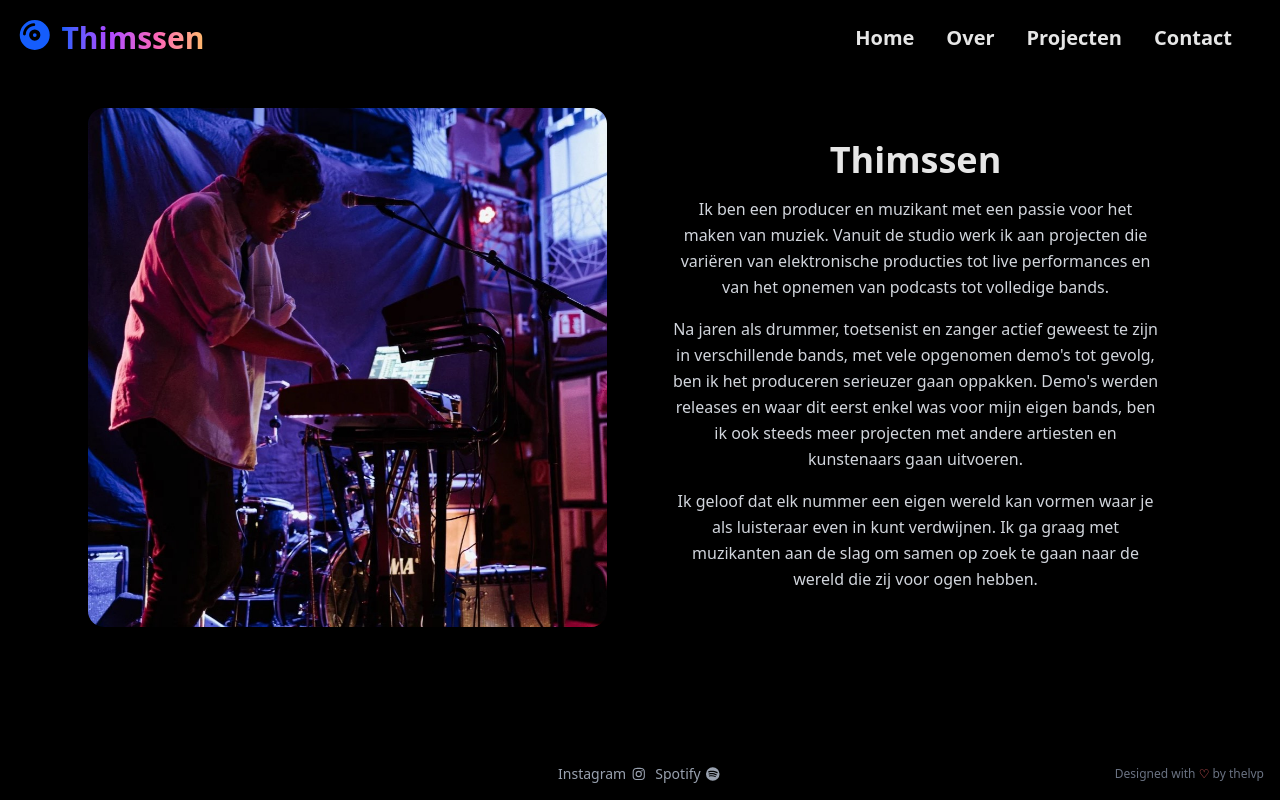
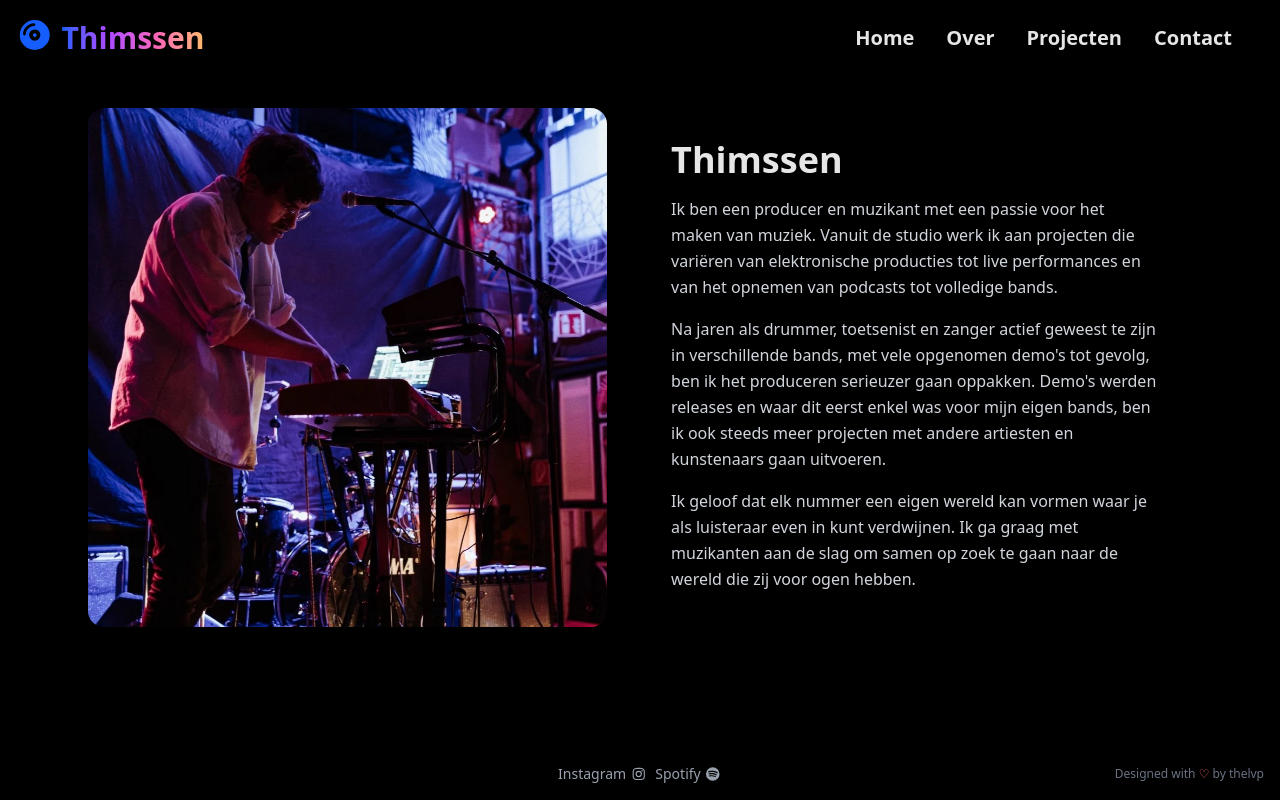
Before and after one commit to thelvp/thimssen, a React (Vite) app: page /about in a window 1280 px wide. Built offline with nearby package versions, Linux system fonts and the light colour scheme; the HTML template or start-up script is replaced by a standard one.

Commit message:
Update text formatting About page

```diff
--- a/src/pages/About.tsx
+++ b/src/pages/About.tsx
@@ -1,10 +1,8 @@
 import echoBeach from '../assets/thimssen_about.jpg';
 
 export function About() {
-  const paragraphStyle = 'mb-4 leading-relaxed text-sm sm:text-base';
-
   return (
-    <div className="mx-auto flex max-w-6xl flex-col items-center justify-center gap-12 px-6 py-8 md:flex-row md:items-start md:gap-16">
+    <div className="mx-auto flex max-w-6xl flex-col items-center justify-center gap-12 px-6 py-8 text-start md:flex-row md:items-start md:gap-16">
       <div className="w-full md:w-1/2">
         <div className="aspect-square w-full overflow-hidden rounded-2xl shadow-lg">
           <img
@@ -19,22 +17,27 @@ export function About() {
         <h2 className="mb-4 text-3xl font-bold text-white/90 sm:text-4xl">
           Thimssen
         </h2>
-        <p className={paragraphStyle}>
-          Ik ben een producer en muzikant met een passie voor het maken van muziek.
-          Vanuit de studio werk ik aan projecten die variëren van elektronische producties
-          tot live performances en van het opnemen van podcasts tot volledige bands.
-        </p>
-        <p className={paragraphStyle}>
-          Na jaren als drummer, toetsenist en zanger actief geweest te zijn in verschillende bands,
-          met vele opgenomen demo's tot gevolg, ben ik het produceren serieuzer gaan oppakken. Demo's
-          werden releases en waar dit eerst enkel was voor mijn eigen bands, ben ik ook steeds meer
-          projecten met andere artiesten en kunstenaars gaan uitvoeren.
-        </p>
-        <p className={paragraphStyle}>
-          Ik geloof dat elk nummer een eigen wereld kan vormen waar je als luisteraar even
-          in kunt verdwijnen. Ik ga graag met muzikanten aan de slag om samen op zoek te
-          gaan naar de wereld die zij voor ogen hebben.
-        </p>
+        <div className="text-sm leading-relaxed sm:text-base [&>p]:mb-4">
+          <p>
+            Ik ben een producer en muzikant met een passie voor het maken van
+            muziek. Vanuit de studio werk ik aan projecten die variëren van
+            elektronische producties tot live performances en van het opnemen
+            van podcasts tot volledige bands.
+          </p>
+          <p>
+            Na jaren als drummer, toetsenist en zanger actief geweest te zijn in
+            verschillende bands, met vele opgenomen demo's tot gevolg, ben ik
+            het produceren serieuzer gaan oppakken. Demo's werden releases en
+            waar dit eerst enkel was voor mijn eigen bands, ben ik ook steeds
+            meer projecten met andere artiesten en kunstenaars gaan uitvoeren.
+          </p>
+          <p>
+            Ik geloof dat elk nummer een eigen wereld kan vormen waar je als
+            luisteraar even in kunt verdwijnen. Ik ga graag met muzikanten aan
+            de slag om samen op zoek te gaan naar de wereld die zij voor ogen
+            hebben.
+          </p>
+        </div>
       </div>
     </div>
   );
```
